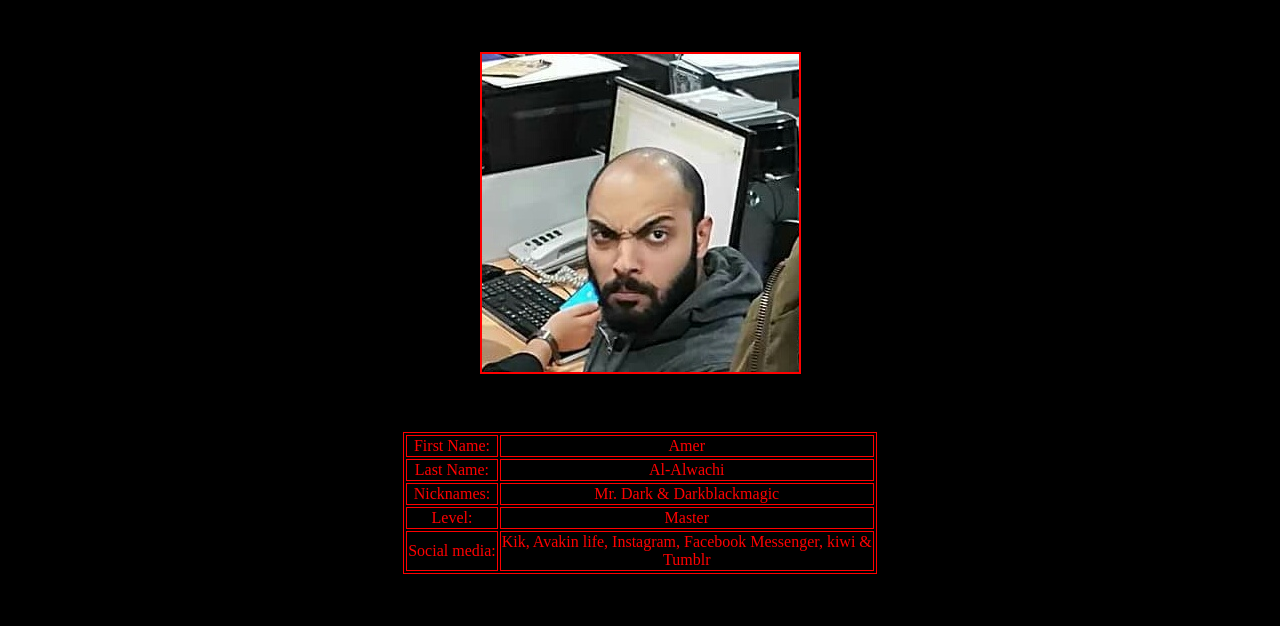
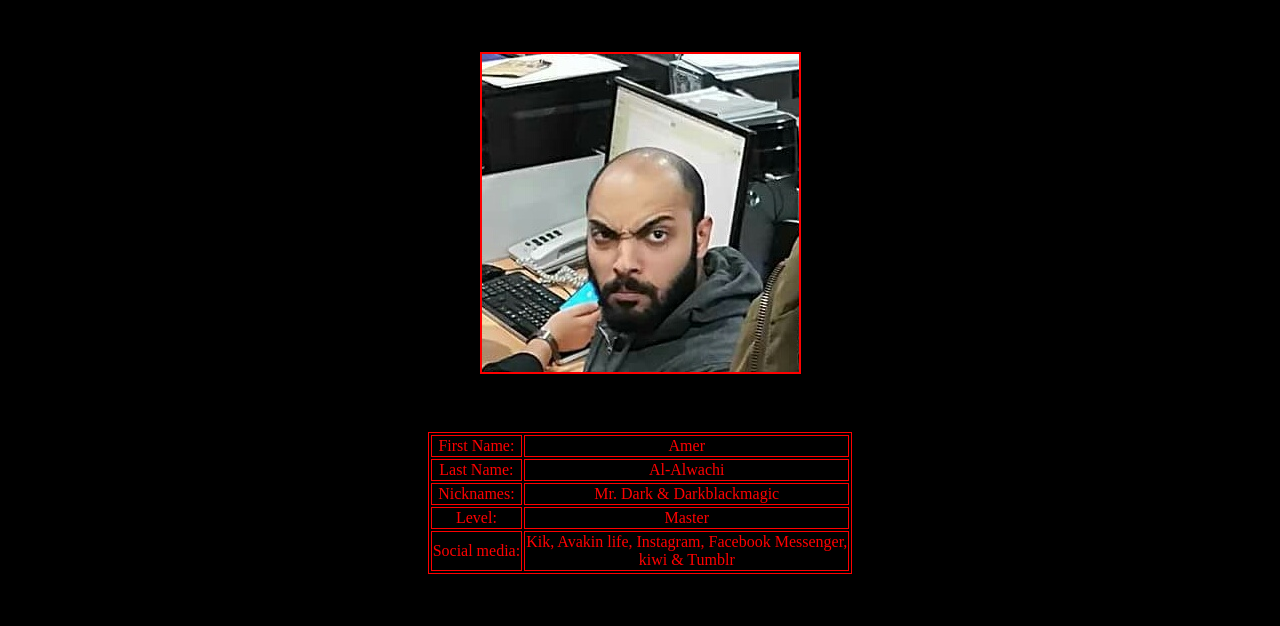
Before and after one commit to NOUSERNAME999/WARNING_001, a plain HTML site: page index.html in a window 1280 px wide. Shown: the part 87-713 px from the top of the page. Drawn offline with Linux system fonts and the light colour scheme; grey boxes are pictures that could not be loaded.

Commit message:
Update index.html

```diff
--- a/index.html
+++ b/index.html
@@ -71,7 +71,7 @@
 
 			                                      <tr>
 				                                        <td>Social media:</td>
-				                                        <td>Kik, Avakin life, Instagram, Facebook Messenger, kiwi & <br> Tumblr</td>
+				                                        <td>Kik, Avakin life, Instagram, Facebook Messenger, <br> kiwi & Tumblr</td>
 			                                      </tr>
                                         </table>
                         </center>
```
